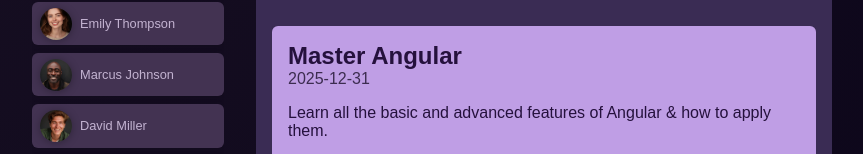
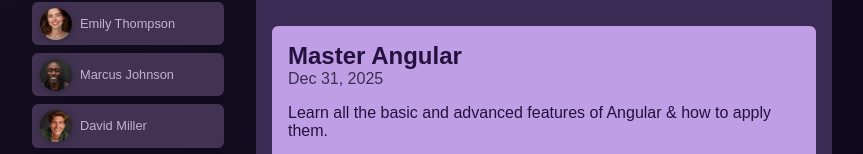
Before and after one commit to himanshuKp/angular, an Angular app in the folder 01-starting-project/: page / in a window 1280 px wide. Both pictures are taken after a click on the button "Jasmine Washington". Shown: the part 311-465 px from the top of the page, without its empty margins (208-1071 px from the left). Built offline with nearby package versions, Linux system fonts and the light colour scheme.

Commit message:
add pipe

```diff
--- a/01-starting-project/src/app/tasks/task/task.component.html
+++ b/01-starting-project/src/app/tasks/task/task.component.html
@@ -1,7 +1,7 @@
 <app-cart>
   <article>
     <h2>{{ task.title }}</h2>
-    <time>{{ task.dueDate }}</time>
+    <time>{{ task.dueDate | date }}</time>
     <p>{{ task.summary }}</p>
     <p class="actions">
       <button (click)="onCompleteTask()">Complete</button>
--- a/01-starting-project/src/app/tasks/task/task.component.ts
+++ b/01-starting-project/src/app/tasks/task/task.component.ts
@@ -1,11 +1,12 @@
 import { Component, EventEmitter, Input, Output } from '@angular/core';
 import { type Task } from './task.model';
 import { CartComponent } from '../../shared/cart/cart.component';
+import { DatePipe } from '@angular/common';
 
 @Component({
   selector: 'app-task',
   standalone: true,
-  imports: [CartComponent],
+  imports: [CartComponent, DatePipe],
   templateUrl: './task.component.html',
   styleUrl: './task.component.css',
 })
```
